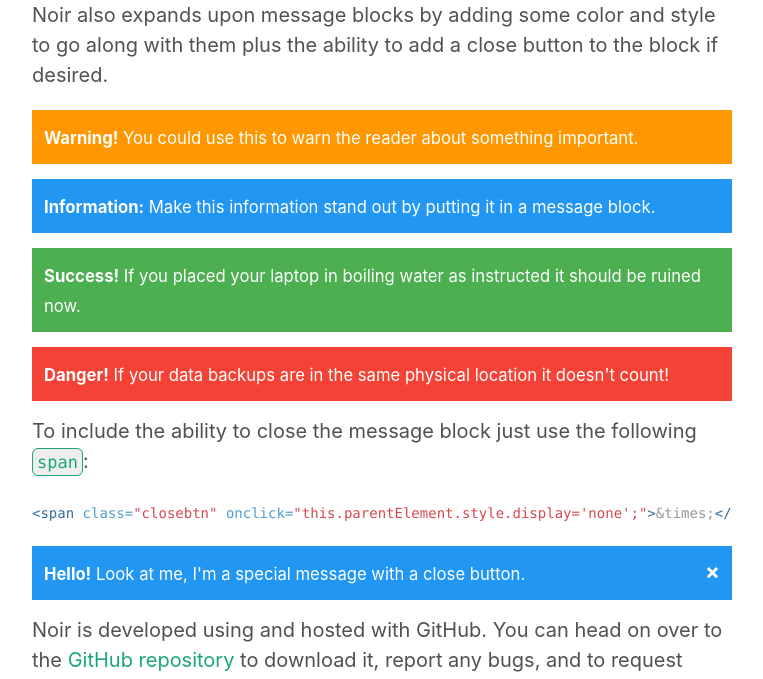
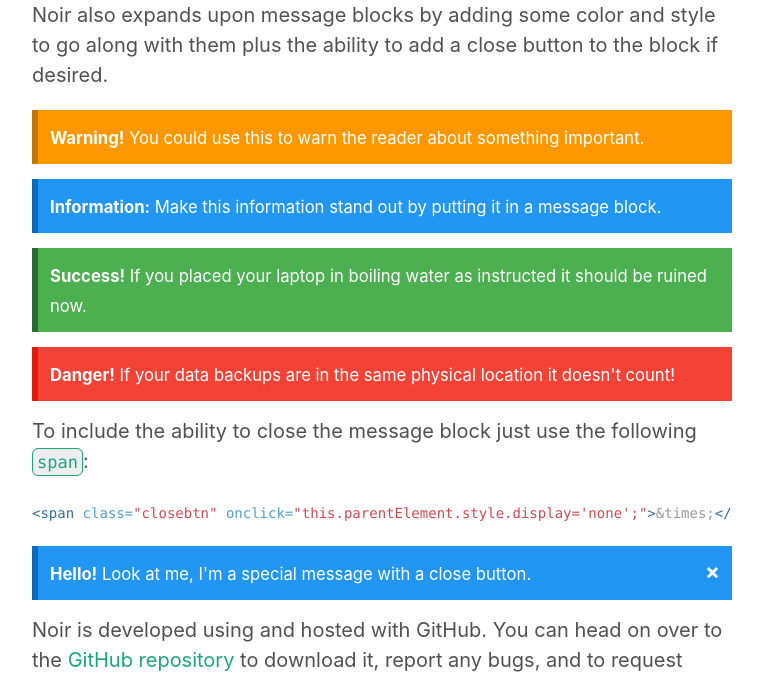
Before and after one commit to essentialenemy/noir, a Jekyll site: the page built from index.html, in a window 1280 px wide. Shown: the part 1280-1959 px from the top of the page, without its empty margins (258-1021 px from the left). Built offline with Jekyll 4.4.1, drawn with Linux system fonts in a browser that asks for light colours; the list of posts is cut into pages by our own code.

Commit message:
Added a border to left side of message blocks

```diff
--- a/_sass/_message.scss
+++ b/_sass/_message.scss
@@ -20,6 +20,7 @@
   padding: 12px;
   color: #fff;
   background-color: $danger;
+  border-left: .3rem solid #e31b0c;
 }
 
 .success {
@@ -27,6 +28,7 @@
   padding: 12px;
   color: #fff;
   background-color: $success;
+  border-left: .3rem solid #2e6b31;
 }
 
 .info {
@@ -34,6 +36,7 @@
   padding: 12px;
   color: #fff;
   background-color: $info;
+  border-left: .3rem solid #0a6dbc;
 }
 
 .warning {
@@ -41,6 +44,7 @@
   padding: 12px;
   color: #fff;
   background-color: $warning;
+  border-left: .3rem solid #c47500;
 }
 
 /* The close button */
```
